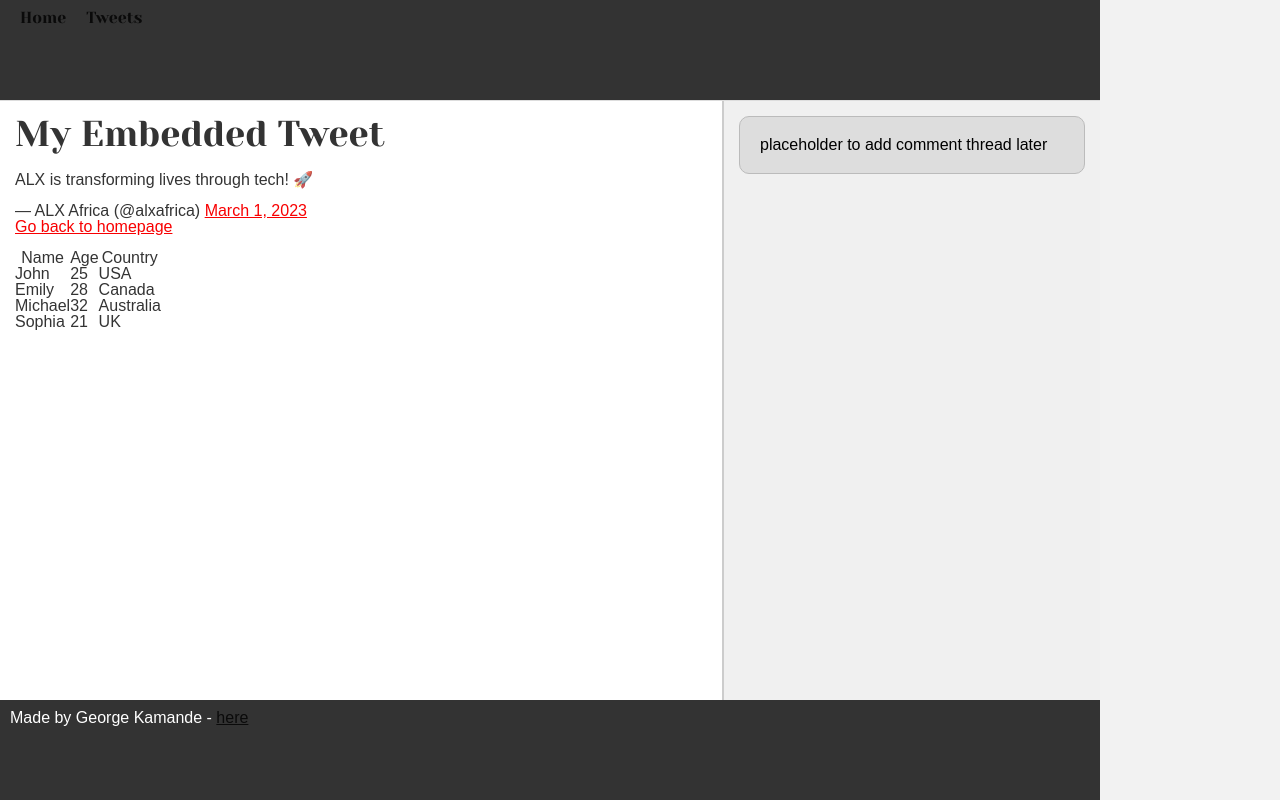
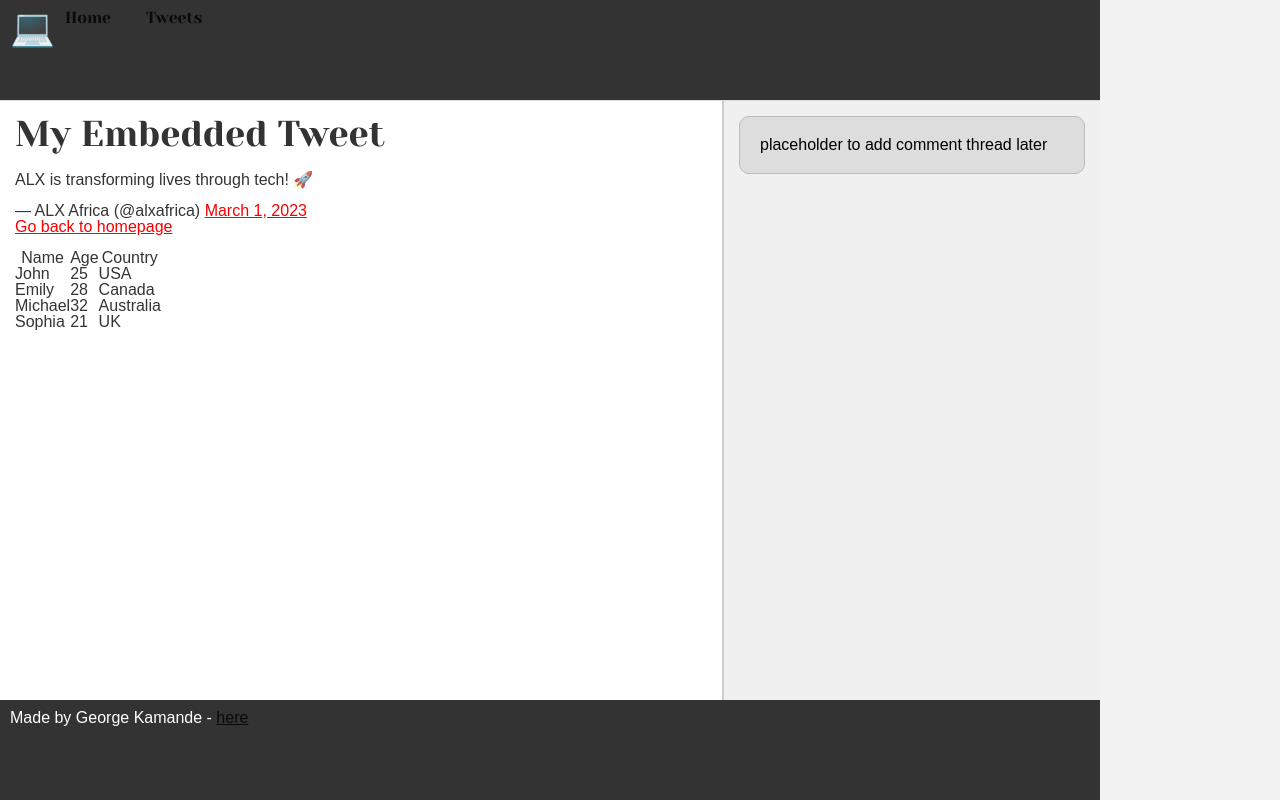
Before and after one commit to g3org3zx/alx_html_css, a plain HTML site: page css_basic/index.html in a window 1280 px wide. Drawn offline with Linux system fonts and the light colour scheme.

Commit message:
Update index.html

```diff
--- a/css_basic/index.html
+++ b/css_basic/index.html
@@ -10,6 +10,7 @@
   <body class="works_on_smartphone">
     <header>
       <ul>
+        <li class="logo">&#128187;</li>
         <li><a href="index.html">Home</a></li>
         <li><a href="tweets.html">Tweets</a></li>
       </ul>
```
